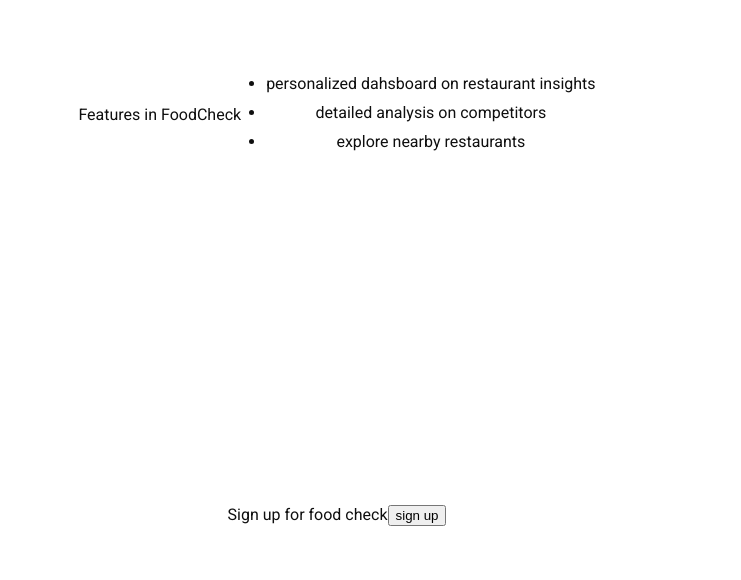
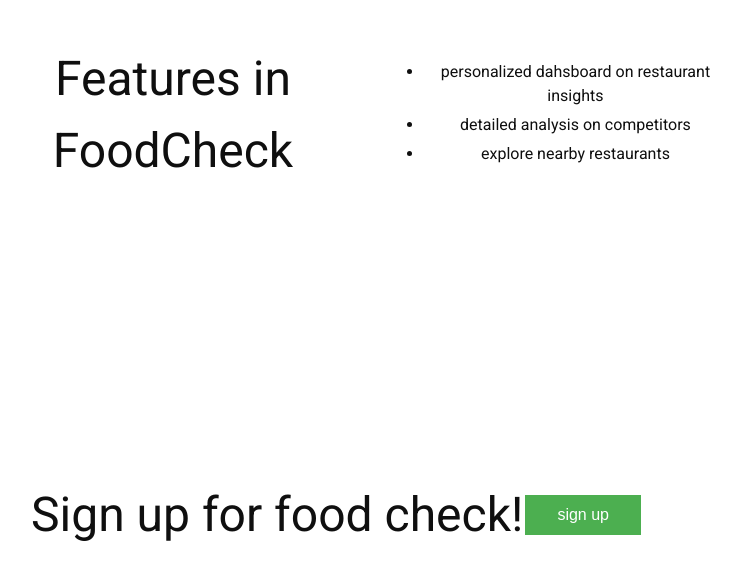
Before and after one commit to software-assignments-spring2021/spring-2020-idle-tower, a React (Create React App) app in the folder front-end/: page / in a window 1280 px wide. Shown: the part 832-1412 px from the top of the page, without its empty margins (303-1044 px from the left). Built offline with nearby package versions, Linux system fonts and the light colour scheme.

Commit message:
added styling

```diff
--- a/front-end/src/explore.js
+++ b/front-end/src/explore.js
@@ -41,7 +41,7 @@
 
             </div>
             <div id="ExploreFeatures">
-                Features in FoodCheck
+                <h2>Features in FoodCheck</h2>
                 <ul>
                     <li>personalized dahsboard on restaurant insights</li>
                     <li>detailed analysis on competitors</li>
@@ -49,15 +49,15 @@
                 </ul>
             </div>
             <div id="ExploreSignUp">
-                Sign up for food check
-                {/* <button id="sign-up-button"> */}
-                    {/* Sign up now */}
-                    <Link to = "./signup"><button>sign up</button></Link>
+                <h2>Sign up for food check!</h2>
+                <h1> </h1>
+                <div id="button-div"><Link to = "./signup"><button id="sign-up-button">sign up</button></Link>
                     <Switch>
                         <Route path = "/signup">
                             <Signup notificationText = "Welcome to FoodCheck! Please Sign Up!"/>
                         </Route>
-                    </Switch>
+                    </Switch></div>
+
                 {/* </button> */}
             </div>
         </div>
--- a/front-end/src/explore.scss
+++ b/front-end/src/explore.scss
@@ -15,5 +15,17 @@
 
 }
 #sign-up-button{
-    height: 20px;
+    height: 40px;
+    background-color: #4CAF50;
+    border: none;
+    color: white;
+    padding: 10px 32px;
+    text-align: center;
+    text-decoration: none;
+    font-size: 16px;
+    margin: 4px 2px;
+    cursor: pointer;
 }
+#button-div{
+    display: block;
+}
```
